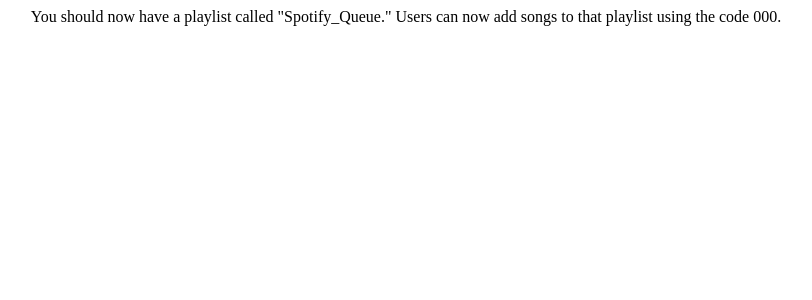
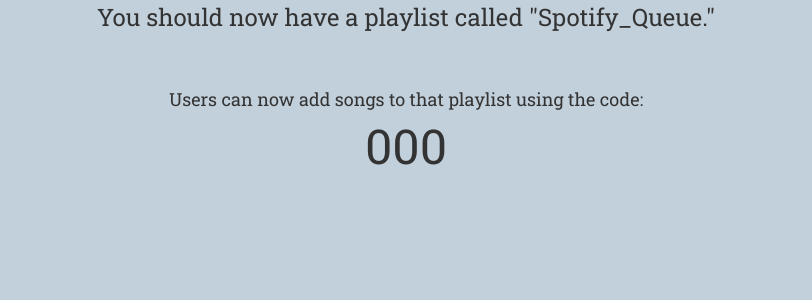
Before and after one commit to avishkas/SpotifyQueue, a Flask app: template templates/hostPage.html in a window 1280 px wide. Shown: the top 300 px of the page, without its empty margins (234-1046 px from the left). Run offline with Flask 2, Linux system fonts and the light colour scheme; the template is opened without the code that fills it: most values are stand-ins (such as "Sample title", 1, 10 or a date in 2020); some libraries are stand-ins or nearby versions.

Commit message:
improved code display page for host

```diff
--- a/templates/hostPage.html
+++ b/templates/hostPage.html
@@ -2,10 +2,46 @@
 <html>
   <head>
     <meta charset="UTF-8">
+    <meta http-equiv="X-UA-Compatible" conten="ID=edge">
+    <meta name="viewport" content="width = device-width, initial-scale = 1">
+  	      <!-- Latest compiled and minified CSS -->
+    <link rel="stylesheet" href="https://maxcdn.bootstrapcdn.com/bootstrap/3.3.7/css/bootstrap.min.css" integrity="sha384-BVYiiSIFeK1dGmJRAkycuHAHRg32OmUcww7on3RYdg4Va+PmSTsz/K68vbdEjh4u" crossorigin="anonymous">
+
+    <link rel="stylesheet" href="../static/style.css">
+    <link href="https://fonts.googleapis.com/css?family=Roboto+Slab" rel="stylesheet">
     <title>title</title>
   </head>
   <body>
-  	<div style="text-align: center;">You should now have a playlist called "Spotify_Queue." Users can now add songs to that playlist using the code {{code}}.</div>
+  	<div class="container">
+  		<div class="row">
+  			<div class="col-xs-10 col-xs-offset-1">
+  			<div style="text-align: center;"><font size="5" face="Roboto Slab">You should now have a playlist called "Spotify_Queue."</font></div>
+  			</div>
+  		</div>
+  		<div class="row h-100">
+  			<div class="col-xs-10 col-xs-offset-1">
+  			</div>
+  		</div>
+  		<div class="row">
+  			<div class="col-xs-10 col-xs-offset-1">
+  				 <div style="text-align: center;"><font size="4" face="Roboto Slab"><br><br>Users can now add songs to that playlist using the code:</font></div>
+  			</div>
+  		</div>
+  		<div class="row">
+  			<div class="col-xs-10 col-xs-offset-1">
+  				<div style="text-align: center;"><font size="10" face="Roboto Slab"><span>{{code}}</span></font></div>
+  			</div>
+  		</div>
+  	</div>
 
+
+
+
+
+  	   <!-- jquery file -->
+    <script src="https://ajax.googleapis.com/ajax/libs/jquery/3.2.1/jquery.min.js"></script>
+    <!-- Latest compiled and minified JavaScript -->
+    <script src="https://maxcdn.bootstrapcdn.com/bootstrap/3.3.7/js/bootstrap.min.js" integrity="sha384-Tc5IQib027qvyjSMfHjOMaLkfuWVxZxUPnCJA7l2mCWNIpG9mGCD8wGNIcPD7Txa" crossorigin="anonymous"></script>
+  </body>
   </body>
 </html>
```
Also changed, not shown: static/guestLogin.html (deleted, +0 -17 lines).
